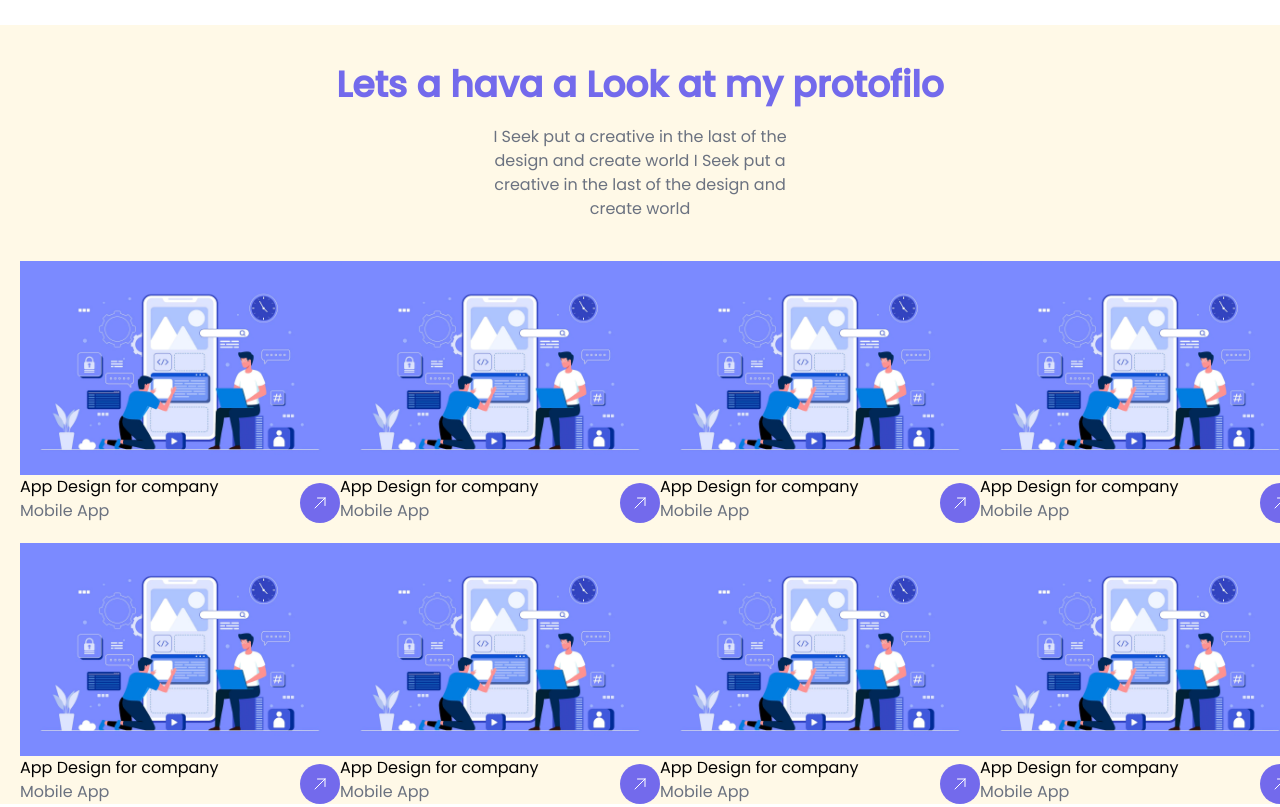
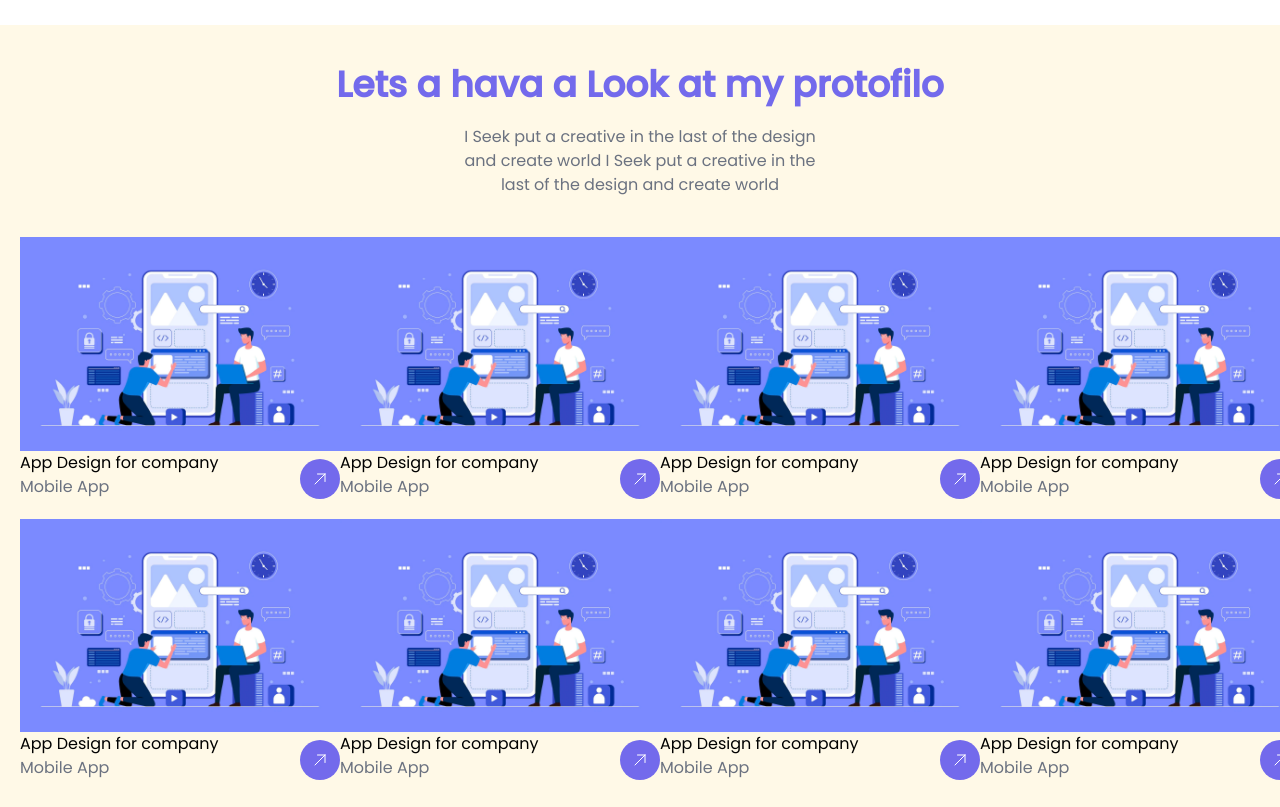
Before and after one commit to shayangraph/margoai-team, a website: page index.html in a window 1280 px wide. Shown: the part 2186-2993 px from the top of the page. Drawn offline with Linux system fonts and the light colour scheme.

Commit message:
fix small issues

```diff
--- a/index.html
+++ b/index.html
@@ -274,12 +274,12 @@
             <div class="flex flex-col items-center p-10 space-y-5">
                 <h1 class="text-3xl md:text-4xl text-secondry font-bold text-center">Lets a hava a Look at
                     my protofilo</h1>
-                <p class="text-gray-500 max-w-xs text-center">I Seek put a creative in the last of the design and create
+                <p class="text-gray-500 max-w-sm text-center">I Seek put a creative in the last of the design and create
                     world I Seek put a creative in the last of the design and create world</p>
             </div>
             <!-- protofilo item -->
             <div
-                class="container mx-auto grid justify-center md:grid-rows-2 md:grid-cols-2 xl:grid-cols-4 xl:grid-rows-none gap-5 xl:pl-5">
+                class="container mx-auto grid justify-center md:grid-rows-2 md:grid-cols-2 xl:grid-cols-4 xl:grid-rows-none gap-5 xl:pl-5 pb-10">
                 <!-- image Item -->
                 <div class="w-p350"><img class="max-w-xs h-p200"
                         src="./img/app-development-illustration_52683-47931.webp" alt="cover">
```
Also changed, not shown: css/main.css.
